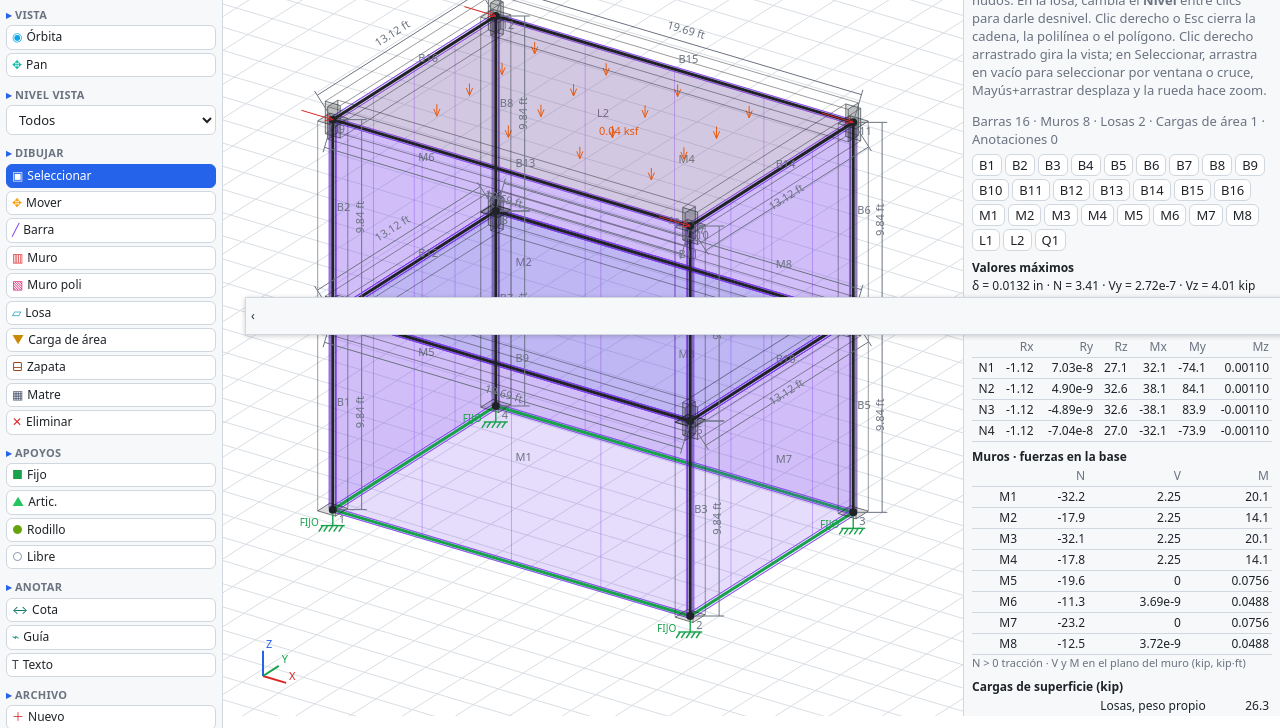
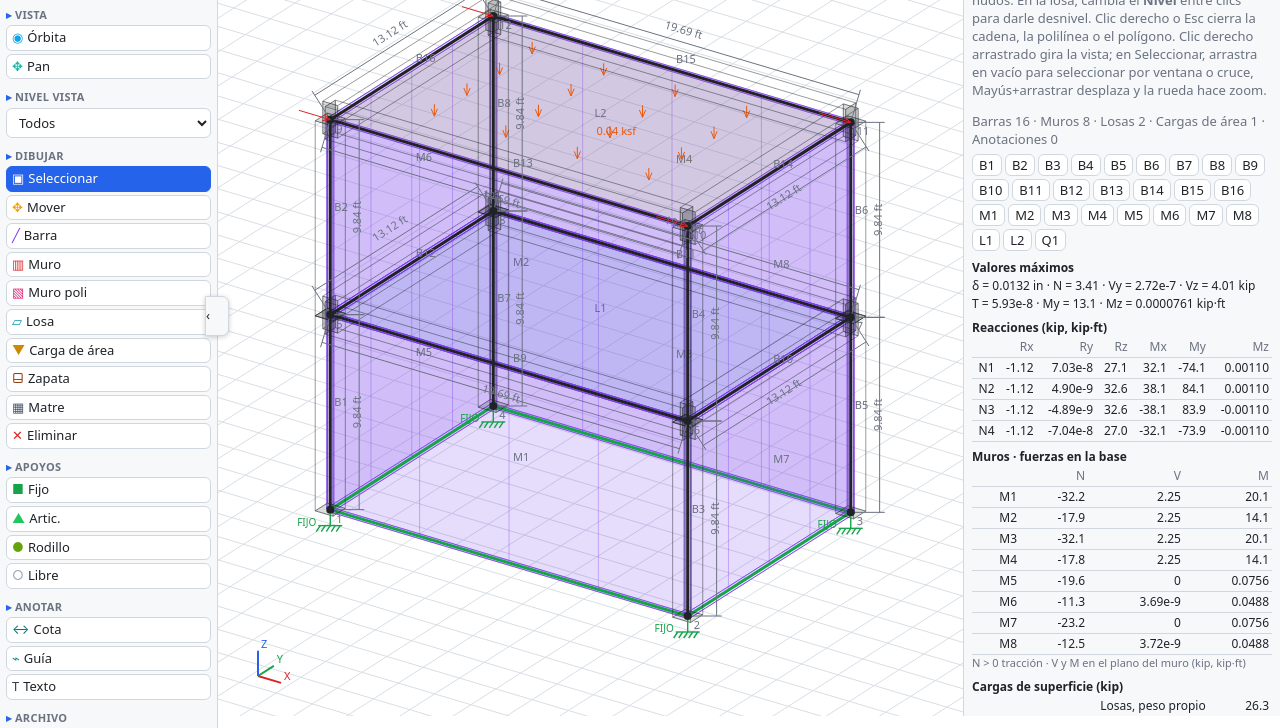
Before and after one commit to raymondrosa/Zapel773DWall, a plain HTML site: page index.html in a window 1280 px wide. Shown: the part 84-812 px from the top of the page. Drawn offline with Linux system fonts and the light colour scheme.

Commit message:
Add files via upload

```diff
--- a/index.html
+++ b/index.html
@@ -123,11 +123,11 @@ button,select,input{touch-action:manipulation}
 
 /* Menu lateral izquierdo */
 body{flex-direction:row;overflow:hidden}
-#side{width:210px;max-width:210px;flex:0 0 210px;height:100vh;overflow-y:auto;overflow-x:hidden;background:var(--pn);border-right:1px solid var(--bd);z-index:60;display:flex;flex-direction:column;gap:2px;padding:6px}
-#side button{font-size:12px;padding:4px 5px;white-space:normal;line-height:1.2;text-align:left;display:inline-flex;align-items:center;gap:4px;min-width:0;width:100%}
+#side{width:205px;max-width:205px;flex:0 0 205px;height:100vh;overflow-y:auto;overflow-x:hidden;background:var(--pn);border-right:1px solid var(--bd);z-index:60;display:flex;flex-direction:column;gap:2px;padding:6px}
+#side button{font-size:13px;padding:4px 5px;white-space:normal;line-height:1.2;text-align:left;display:inline-flex;align-items:center;gap:4px;min-width:0;width:100%}
 #side .grup{display:grid;grid-template-columns:repeat(2,minmax(0,1fr));gap:4px;width:100%;align-items:stretch;margin:0 0 5px}
 #side .grup button{width:100%;min-width:0;justify-content:flex-start;overflow-wrap:anywhere}
-#side .grup .lb{grid-column:1/-1;width:100%;line-height:1.3;margin-top:3px;font-size:11px}
+#side .grup .lb{grid-column:1/-1;width:100%;line-height:1.3;margin-top:3px;font-size:12px}
 #side .grup #hint,#side .grup input,#side .grup select{grid-column:1/-1;width:100%}
 #side #tb,#side #tb2{display:flex;flex-direction:column;flex-wrap:nowrap;gap:3px;width:100%;padding:0;border:0;background:transparent;overflow:visible;align-items:stretch}
 #side .grup{display:flex;flex-wrap:wrap;gap:3px;width:100%;align-items:center;margin:0 0 5px}
@@ -137,13 +137,13 @@ body{flex-direction:row;overflow:hidden}
 #side #b_tbcol{width:100%;order:-1}
 #side #hint{font-size:10px;line-height:1.3;max-height:52px;overflow:auto}
 #side.colapsada{width:0;flex-basis:0;padding:0;border-right:0;overflow:visible}
-#side.colapsada #tb .grup,#side.colapsada #tb2,#side.colapsada #brand{display:none!important}
+#side.colapsada #tb .grup,#side.colapsada #tb2,#side.colapsada #brand,#side.colapsada #hint{display:none!important}
 #side.colapsada #tb{display:block;padding:0;border:0}
-#b_tbcol{position:fixed;left:245px;top:50%;transform:translateY(-50%);z-index:90;width:22px;height:38px;padding:0;font-size:15px;line-height:1;border-radius:0 7px 7px 0;background:var(--pn);box-shadow:0 1px 5px #0003}
-#side.colapsada #b_tbcol{left:0;border-radius:0 7px 7px 0;width:24px;height:44px}
+#b_tbcol{position:fixed;left:205px;top:50%;transform:translateY(-50%);z-index:90;width:24px!important;min-width:24px!important;max-width:24px!important;height:40px;padding:0!important;font-size:16px;line-height:1;border-radius:0 7px 7px 0;background:var(--pn);box-shadow:0 1px 5px #0003}
+#side.colapsada #b_tbcol{left:0!important;border-radius:0 7px 7px 0;width:24px!important;height:44px}
 #mn{flex:1;min-width:0}
 #pn{width:300px}
-@media(max-width:760px){#side{width:180px;max-width:180px;flex-basis:180px}#pn{width:230px}}
+@media(max-width:760px){#side{width:180px;max-width:180px;flex-basis:180px}#pn{width:230px}#b_tbcol{left:180px}}
 
 
 /* Panel derecho desplegable */
```
